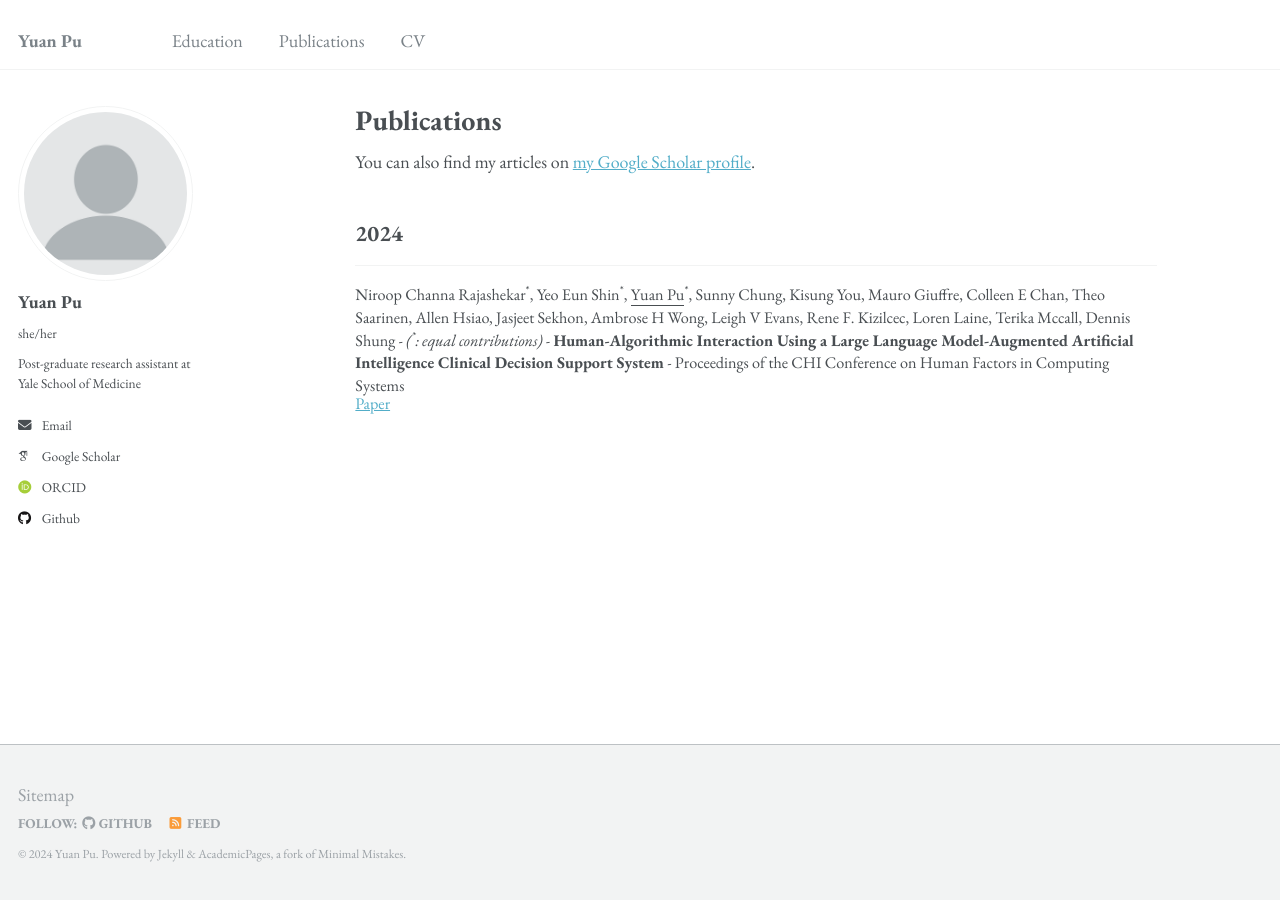
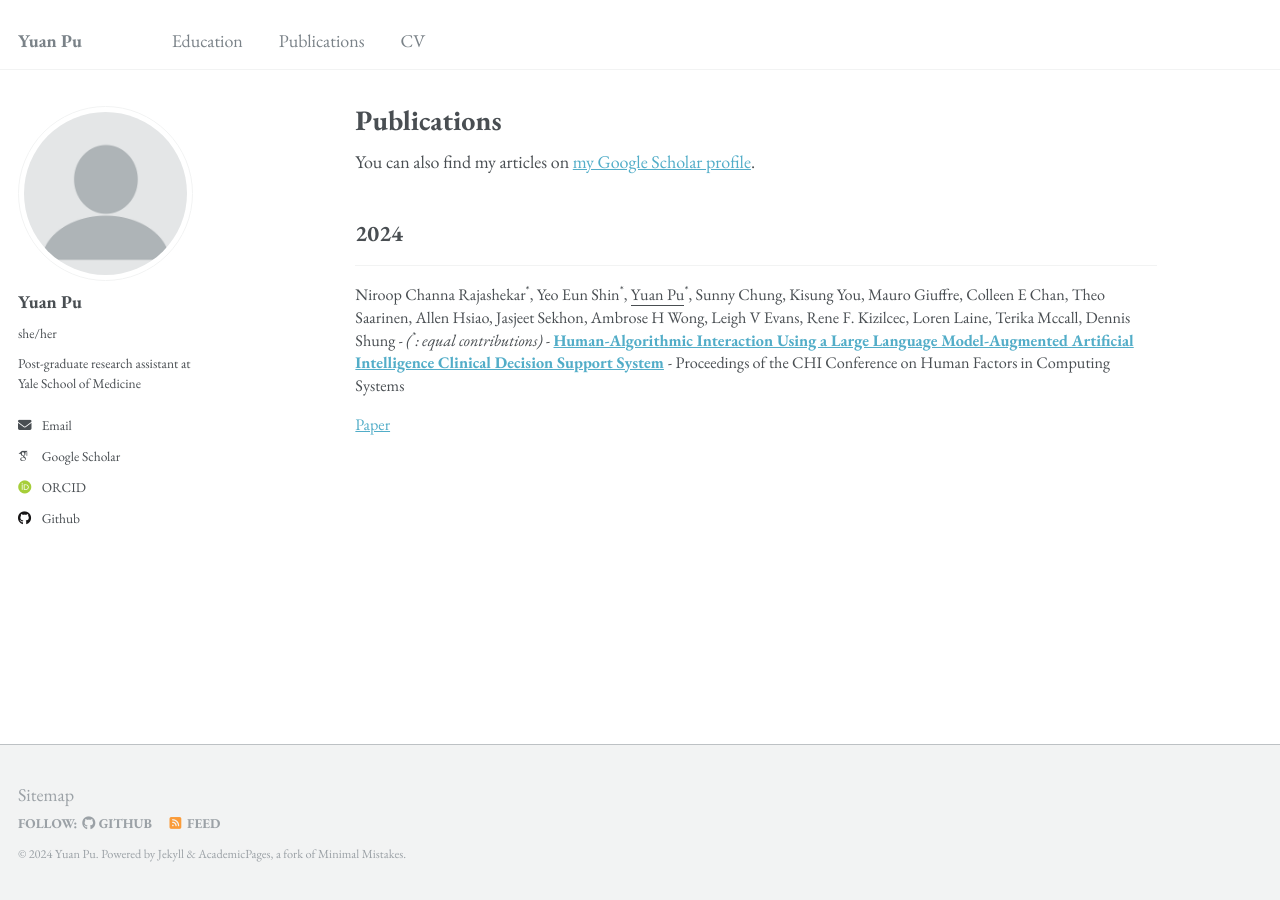
Before and after one commit to yuan-pu/yuan-pu_academicPages, a Jekyll site: the page built from _pages/publications.html, in a window 1280 px wide. Built offline with Jekyll 4.4.1, drawn with Linux system fonts in a browser that asks for light colours; some web fonts are replaced.

Commit message:
Update archive-single-pub.html

```diff
--- a/_includes/archive-single-pub.html
+++ b/_includes/archive-single-pub.html
@@ -6,10 +6,17 @@
     {% if post.note %}
       - <span><em>{{ post.note }}</em></span>
     {% endif %}
-    - <span><strong>{{ post.title }}</strong></span>
+    - <span><strong>
+      {% if post.paperurl %}
+        <a href="{{ post.paperurl }}">{{ post.title }}</a>
+      {% else %}
+        {{ post.title }}
+      {% endif %}
+    </strong></span>
     {% if post.venue %}
       - <span>{{ post.venue }}</span>
     {% endif %}
+  </p>
   </p>
   <p style="margin: -0.3em 0 0 0;">
     {% if post.paperurl %}
```
